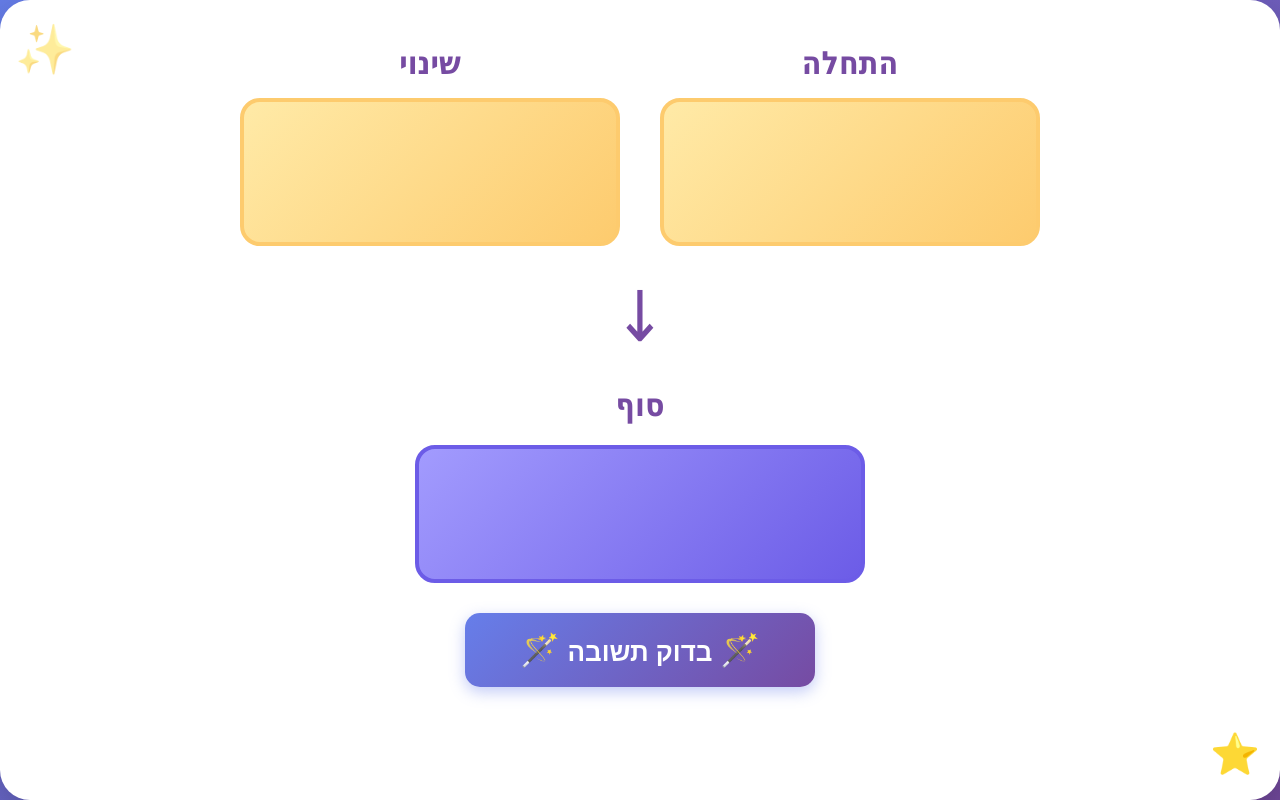
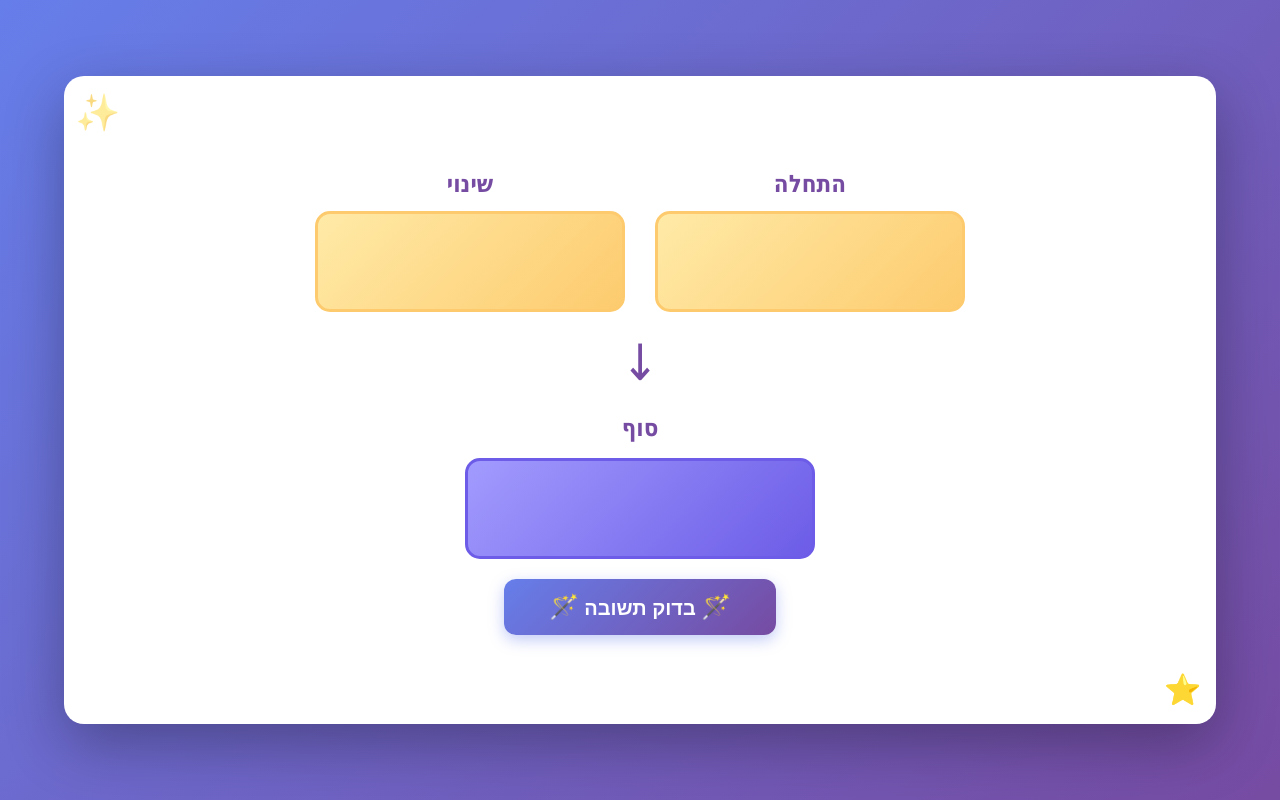
Before and after one commit to Inbal5980/claude-math-escapedragon, a plain HTML site: page index.html in a window 1280 px wide. Drawn offline with Linux system fonts and the light colour scheme.

Commit message:
Update index.html

```diff
--- a/index.html
+++ b/index.html
@@ -13,12 +13,12 @@
     }
     .container {
       background:#fff;
-      border-radius:30px;
-      padding:40px;
-      width:calc(100vh * 16 / 9);
-      height:100vh;
-      max-width:100vw;
-      aspect-ratio: 16/9;
+      border-radius:20px;
+      padding:25px;
+      width:90vw;
+      height:50.625vw; /* 90vw * 9/16 = יחס 16:9 */
+      max-height:90vh;
+      max-width:160vh; /* 90vh * 16/9 */
       box-shadow:0 20px 60px rgba(0,0,0,.3);
       overflow:auto;
       display:flex;
@@ -26,26 +26,26 @@
       justify-content:center;
       position:relative
     }
-    .container::before{content:'✨'; position:absolute; top:20px; left:20px; font-size:40px; animation:twinkle 2s infinite}
-    .container::after{content:'⭐'; position:absolute; bottom:20px; right:20px; font-size:40px; animation:twinkle 2s infinite 1s}
+    .container::before{content:'✨'; position:absolute; top:15px; left:15px; font-size:30px; animation:twinkle 2s infinite}
+    .container::after{content:'⭐'; position:absolute; bottom:15px; right:15px; font-size:30px; animation:twinkle 2s infinite 1s}
     @keyframes twinkle{0%,100%{opacity:1; transform:scale(1)} 50%{opacity:.5; transform:scale(1.2)}}
-    .schema{display:flex; flex-direction:column; align-items:center; gap:15px; width:100%; height:100%}
-    .boxes-container{display:flex; gap:40px; width:100%; max-width:800px; justify-content:center}
-    .box{flex:1; display:flex; flex-direction:column; gap:15px}
-    .box-label{font-size:32px; font-weight:bold; color:#764ba2; text-align:center}
-    .box-input{background:linear-gradient(135deg,#ffeaa7,#fdcb6e); border:4px solid #fdcb6e; border-radius:20px; padding:40px 30px; min-height:140px; display:flex; align-items:center; justify-content:center}
-    .box-input input{width:100%; font-size:52px; font-weight:bold; text-align:center; border:none; background:transparent; color:#2d3436; outline:none}
-    .arrow{font-size:70px; color:#764ba2; margin:5px 0}
-    .result-label{font-size:32px; font-weight:bold; color:#764ba2; text-align:center; margin-bottom:5px}
-    .result-box{background:linear-gradient(135deg,#a29bfe,#6c5ce7); border:4px solid #6c5ce7; border-radius:20px; padding:35px 45px; min-height:130px; display:flex; align-items:center; justify-content:center; max-width:450px; width:100%}
-    .result-box input{width:100%; font-size:52px; font-weight:bold; text-align:center; border:none; background:transparent; color:#fff; outline:none}
-    button{margin-top:15px; padding:18px 55px; font-size:26px; font-weight:bold; color:#fff; background:linear-gradient(135deg,#667eea,#764ba2); border:none; border-radius:15px; cursor:pointer; transition:.3s; box-shadow:0 5px 15px rgba(102,126,234,.4)}
+    .schema{display:flex; flex-direction:column; align-items:center; gap:10px; width:100%; height:100%; justify-content:center}
+    .boxes-container{display:flex; gap:30px; width:100%; max-width:650px; justify-content:center}
+    .box{flex:1; display:flex; flex-direction:column; gap:12px}
+    .box-label{font-size:24px; font-weight:bold; color:#764ba2; text-align:center}
+    .box-input{background:linear-gradient(135deg,#ffeaa7,#fdcb6e); border:3px solid #fdcb6e; border-radius:15px; padding:25px 20px; min-height:100px; display:flex; align-items:center; justify-content:center}
+    .box-input input{width:100%; font-size:40px; font-weight:bold; text-align:center; border:none; background:transparent; color:#2d3436; outline:none}
+    .arrow{font-size:50px; color:#764ba2; margin:5px 0}
+    .result-label{font-size:24px; font-weight:bold; color:#764ba2; text-align:center; margin-bottom:5px}
+    .result-box{background:linear-gradient(135deg,#a29bfe,#6c5ce7); border:3px solid #6c5ce7; border-radius:15px; padding:25px 35px; min-height:100px; display:flex; align-items:center; justify-content:center; max-width:350px; width:100%}
+    .result-box input{width:100%; font-size:40px; font-weight:bold; text-align:center; border:none; background:transparent; color:#fff; outline:none}
+    button{margin-top:10px; padding:14px 45px; font-size:20px; font-weight:bold; color:#fff; background:linear-gradient(135deg,#667eea,#764ba2); border:none; border-radius:12px; cursor:pointer; transition:.3s; box-shadow:0 5px 15px rgba(102,126,234,.4)}
     button:hover{transform:translateY(-3px); box-shadow:0 8px 20px rgba(102,126,234,.6)}
-    .message{margin-top:15px; padding:25px; border-radius:15px; font-size:24px; font-weight:bold; text-align:center; display:none; max-width:900px; line-height:1.4}
+    .message{margin-top:10px; padding:18px; border-radius:12px; font-size:18px; font-weight:bold; text-align:center; display:none; max-width:700px; line-height:1.4}
     .success{background:linear-gradient(135deg,#55efc4,#00b894); color:#fff; border:3px solid #00b894; display:block}
     .warning{background:linear-gradient(135deg,#fab1a0,#ff7675); color:#fff; border:3px solid #ff7675; display:block}
     .error{background:linear-gradient(135deg,#fd79a8,#e84393); color:#fff; border:3px solid #e84393; display:block}
-    .magic-wand{font-size:32px; display:inline-block; animation:wave 1s infinite}
+    .magic-wand{font-size:24px; display:inline-block; animation:wave 1s infinite}
     @keyframes wave{0%,100%{transform:rotate(0)} 25%{transform:rotate(20deg)} 75%{transform:rotate(-20deg)}}
   </style>
 </head>
```
